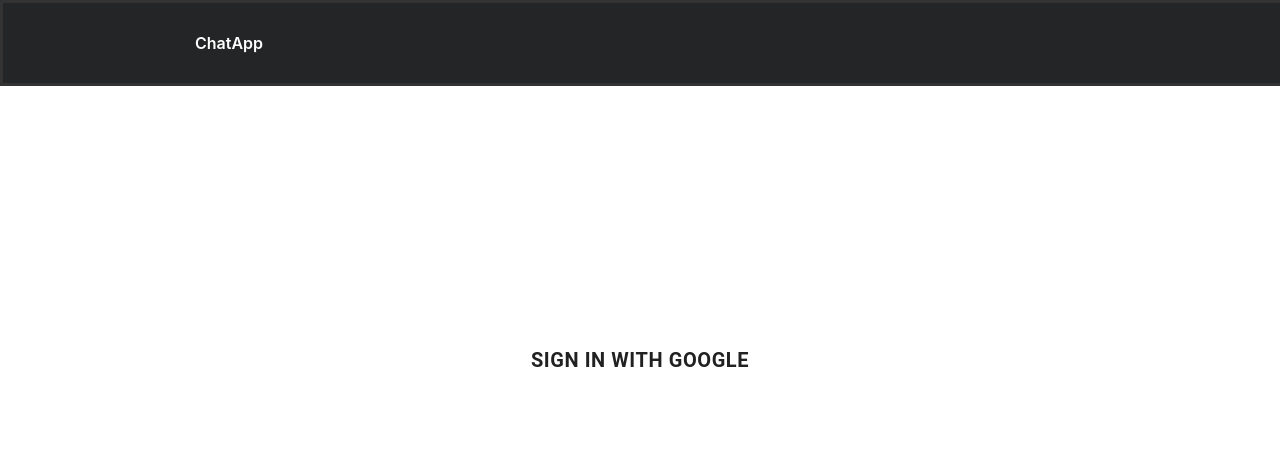
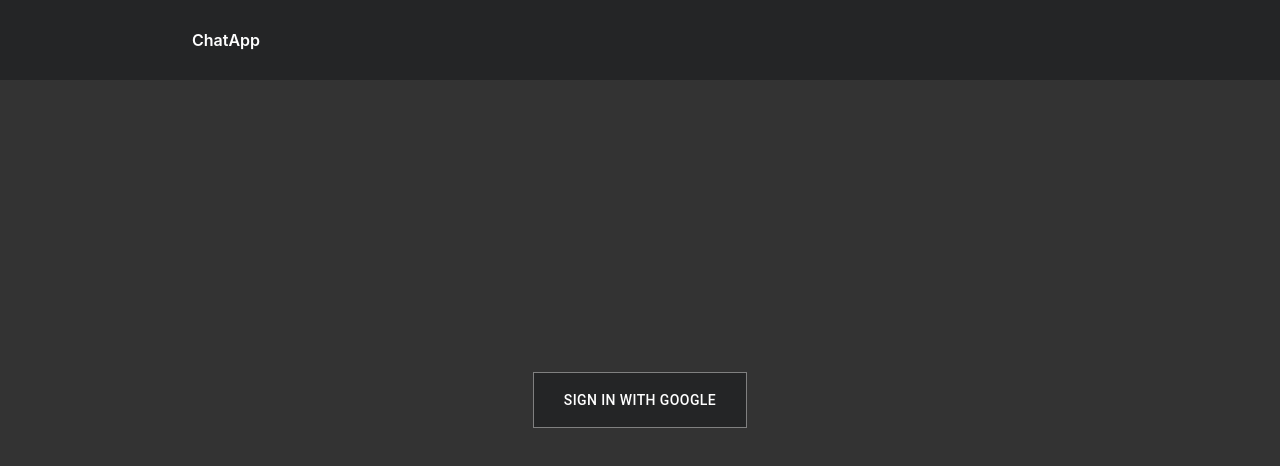
Before and after one commit to pythagoras-yamamoto/React-Messenger, a React (Create React App) app: page / in a window 1280 px wide. Shown: the top 466 px of the page. Built offline with nearby package versions, Linux system fonts and the light colour scheme; no server answers.

Commit message:
chatのUI変更

```diff
--- a/src/components/Chat.js
+++ b/src/components/Chat.js
@@ -22,7 +22,7 @@ export const Chat = () => {
       <Navbar />
       <S>
         <Wrapper>
-          {/* <SignOutButton /> */}
+          <SignOutButton />
           <MsgWrapper>
             {messages.map(({ id, text, photoURL, uid }) => (
               <div>
@@ -41,8 +41,7 @@ export const Chat = () => {
             ))}
           </MsgWrapper>
         </Wrapper>
-      </S>{" "}
-      1
+      </S>
       <SendMessage />
     </>
   );
@@ -54,7 +53,7 @@ const Wrapper = styled.div`
   display: flex;
   justify-content: center;
   width: 100vw;
-  background: #242526;
+  background: #242521;
 `;
 
 const MsgWrapper = styled.div`
@@ -80,13 +79,17 @@ const MsgItem = styled.div`
 `;
 
 const TextWrapper = styled.div`
-  margin: 0 20px;
+  border-radius: 5px;
+  margin: 10px;
   display: flex;
+  min-width: 150px;
   align-items: center;
+  background: #0084ff;
 `;
 
 const Text = styled.p`
-  font-size: 1em;
+  padding-left: 14px;
+  font-size: 16px;
   word-break: normal;
 
   color: white;
--- a/src/components/Navbar.js
+++ b/src/components/Navbar.js
@@ -31,7 +31,7 @@ const NavWrapper = styled.div`
   background: #242526;
   position: fixed;
   z-index: 100;
-  border: solid 3px #333;
+  border-bottom: solid 3px #333;
 `;
 
 const Nav = styled.nav`
--- a/src/components/SendMessage.js
+++ b/src/components/SendMessage.js
@@ -70,6 +70,6 @@ const SendMsg = styled.div`
   width: 100vw;
   position: fixed;
   bottom: 0;
-  border: solid 2px #333;
+  border-top: solid 3px #333;
   background: #242526;
 `;
--- a/src/components/auth/SignIn.js
+++ b/src/components/auth/SignIn.js
@@ -12,16 +12,20 @@ export const SignIn = () => {
         style={{
           display: "flex",
           justifyContent: "center",
-          height: "90vh",
+          height: "100vh",
           alignItems: "center",
+          background: "#333",
         }}
       >
         <Button
           style={{
-            padding: "30px",
-            fontSize: "20px",
+            padding: " 15px 30px",
+            fontSize: "14px",
             borderRadius: "0",
-            fontWeight: "600",
+            fontWeight: "500",
+            color: "white",
+            background: "#242526",
+            border: "solid 1px grey",
           }}
           onClick={signInWithGoogle}
         >
```
